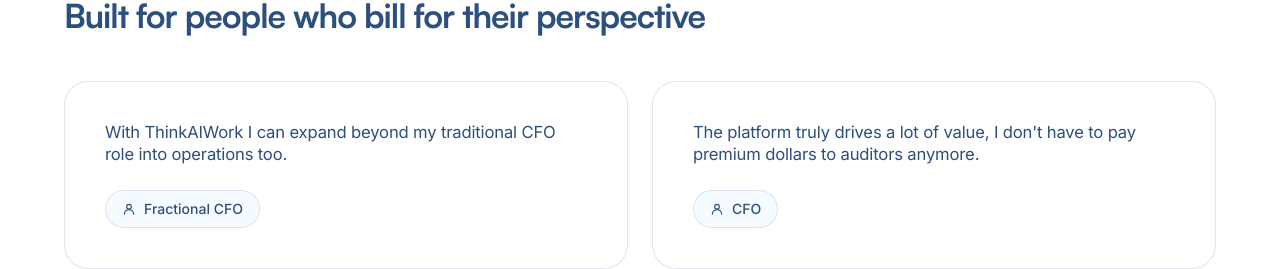
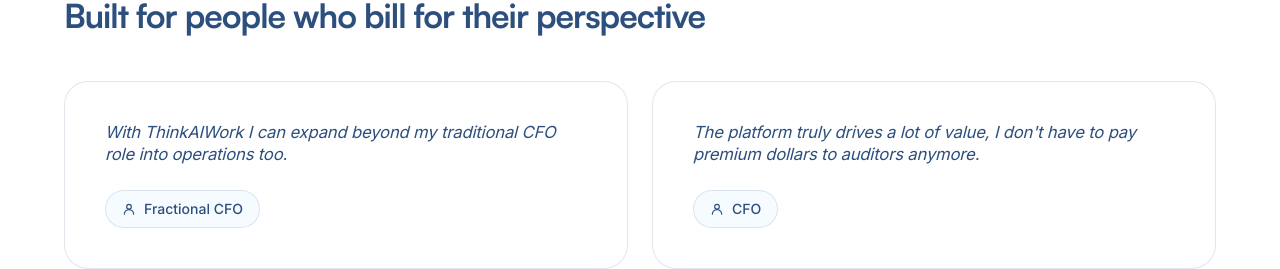
Before and after one commit to pranamyajainn/selona-website, a Next.js app: page / in a window 1280 px wide. Shown: the part 3420-3689 px from the top of the page. Built offline with nearby package versions, Linux system fonts and the light colour scheme.

Commit message:
Italicize quote text in testimonials section

```diff
--- a/components/home/Testimonials.tsx
+++ b/components/home/Testimonials.tsx
@@ -40,7 +40,7 @@
               delay={i * 100}
               className="rounded-[24px] border border-line bg-paper p-8 md:p-10"
             >
-              <p className="type-lead">{t.quote}</p>
+              <p className="type-lead italic">{t.quote}</p>
               <div className="mt-6 inline-flex items-center gap-2 rounded-full border border-line bg-tint/60 px-4 py-2">
                 <span className="text-ink">
                   <PersonIcon />
```
